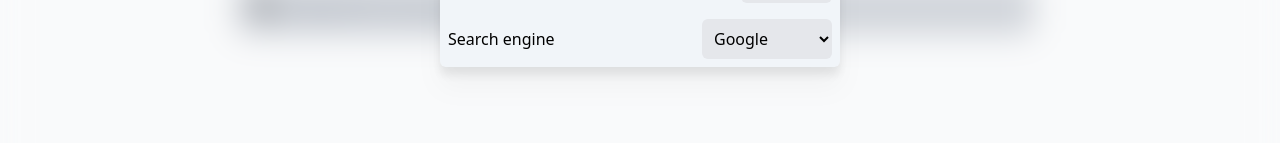
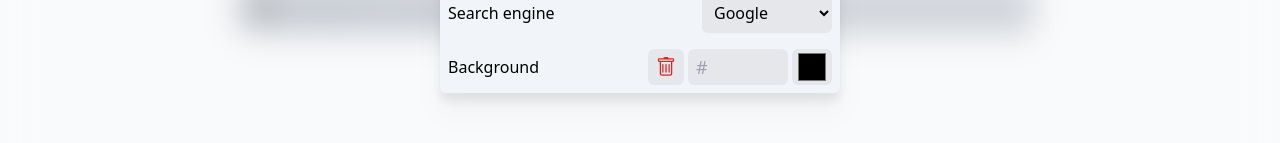
Before and after one commit to chenelias/pound, a React (Create React App) app: page / in a window 1280 px wide. Both pictures are taken after a click on the button 1196 px from the left and 30 px from the top of the page. Shown: the part 416-559 px from the top of the page. Built offline with nearby package versions, Linux system fonts and the light colour scheme.

Commit message:
add backgroundcolor change

```diff
--- a/package.json
+++ b/package.json
@@ -9,6 +9,7 @@
         "@testing-library/user-event": "^13.5.0",
         "eslint-plugin-react-hooks": "^4.6.0",
         "react": "^18.2.0",
+        "react-color": "^2.19.3",
         "react-dom": "^18.2.0",
         "react-icons": "^4.7.1",
         "react-live-clock": "^6.1.0",
--- a/src/App.jsx
+++ b/src/App.jsx
@@ -30,12 +30,15 @@ const App = ({ props }) => {
 
         return [storedValue, setValue]
     }
+    const [background, setbackground] = useLocalStorage('backgroundcolor', '') //* setbackground={setbackground} background = { background }
     const [settingActive, setSettingActive] = useState(false) //* setSettingActive={setSettingActive} settingActive={settingActive}
     const [searchengin, setsearchengin] = useLocalStorage('searchengin', 'google') //* google,duckduckgo // searchengin={searchengin} setsearchengin = { setsearchengin }
 
     return (
         <main className="">
             <SettingMenu
+                setbackground={setbackground}
+                background={background}
                 searchengin={searchengin}
                 setsearchengin={setsearchengin}
                 setSettingActive={setSettingActive}
@@ -43,7 +46,12 @@ const App = ({ props }) => {
             />
             <Header setSettingActive={setSettingActive} settingActive={settingActive} />
             <div></div>
-            <Search searchengin={searchengin} setsearchengin={setsearchengin} />
+            <Search
+                searchengin={searchengin}
+                setbackground={setbackground}
+                background={background}
+                setsearchengin={setsearchengin}
+            />
             <Footer />
         </main>
     )
--- a/src/components/Header.jsx
+++ b/src/components/Header.jsx
@@ -5,14 +5,14 @@ const Header = ({ settingActive, setSettingActive }) => {
         <header className="fixed w-full backdrop-blur-lg py-2 px-5 z-30">
             <div className=" mx-auto max-w-6xl flex">
                 <a href="/">
-                    <h1 className="select-none font-ibm font-bold text-2xl group hover:dark:bg-white hover:bg-black  p-1 text-dark dark:text-white hover:dark:text-black hover:text-white cursor-pointer transition-all">
+                    <h1 className=" outline-none focus:ring-[2px] ring-blue-500 select-none font-ibm font-bold text-2xl group hover:dark:bg-white hover:bg-black  p-1 text-dark dark:text-white hover:dark:text-black hover:text-white cursor-pointer transition-all">
                         <span className="text-3xl ">+</span>Pound
                     </h1>
                 </a>
                 <div className="flex-1"></div>
                 <button
                     onClick={() => setSettingActive(!settingActive)}
-                    className="text-2xl dark:text-white dark:hover:bg-slate-800 active:text-slate-700 utline-none focus:ring-[2px] ring-blue-500 p-2 duration-100 hover:bg-slate-300 rounded-md"
+                    className="text-2xl dark:text-white dark:hover:bg-slate-800 active:text-slate-700 outline-none focus:ring-[4px] ring-blue-500 p-2 duration-100 hover:bg-slate-300 rounded-md"
                 >
                     <AiOutlineSetting />
                 </button>
--- a/src/components/Search.jsx
+++ b/src/components/Search.jsx
@@ -1,8 +1,8 @@
-import React, { useState } from 'react'
+import React, { useState, useEffect } from 'react'
 import { GoSearch } from 'react-icons/go'
 import { BsTrash } from 'react-icons/bs'
 import Clock from 'react-live-clock'
-const search = ({ searchengin }) => {
+const search = ({ searchengin, background }) => {
     const [searchInput, setSearchInput] = useState('')
     function Search(event) {
         if (event.key === 'Enter') {
@@ -16,9 +16,18 @@ const search = ({ searchengin }) => {
         document.querySelector('.searchinput').value = ''
         setSearchInput('')
     }
-
+    useEffect(() => {
+        if (background !== '') {
+            document.querySelector('#searchbody').style.backgroundColor = background
+        } else {
+            document.querySelector('#searchbody').style.backgroundColor = ''
+        }
+    }, [background])
     return (
-        <div className="absolute items-center mx-auto z-10 dark:bg-[#111111] bg-[#f9fafb] dark:text-white text-black h-[100%] w-[100%] justify-center flex">
+        <div
+            id="searchbody"
+            className={`absolute items-center mx-auto z-10 dark:bg-[#111] bg-[#f9fafb] dark:text-white text-black h-[100%] w-[100%] justify-center flex`}
+        >
             <div className="!block">
                 <div className="backdrop-blur-lg rounded-md p-4 items-center mx-auto mb-4">
                     <Clock
@@ -39,7 +48,7 @@ const search = ({ searchengin }) => {
                                 ? `https://www.google.com/search?q=${searchInput}`
                                 : `https://duckduckgo.com/?q=${searchInput}`
                         }
-                        className="text-2xl absolute ml-2 text-black p-2 rounded-md  dark:text-white"
+                        className=" outline-none focus:ring-[2px] ring-blue-500 text-2xl absolute ml-2 text-black p-2 rounded-md  dark:text-white"
                     >
                         <GoSearch />
                     </a>
--- a/src/components/SettingMenu.jsx
+++ b/src/components/SettingMenu.jsx
@@ -1,6 +1,8 @@
 import React, { useState, useEffect } from 'react'
 import { IoClose } from 'react-icons/io5'
-const SettingMenu = ({ settingActive, setSettingActive, setsearchengin, searchengin }) => {
+import { BsTrash } from 'react-icons/bs'
+import { ChromePicker } from 'react-color'
+const SettingMenu = ({ settingActive, setSettingActive, setsearchengin, searchengin, setbackground, background }) => {
     const useLocalStorage = (keyName, defaultValue) => {
         const [storedValue, setStoredValue] = React.useState(() => {
             try {
@@ -60,17 +62,6 @@ const SettingMenu = ({ settingActive, setSettingActive, setsearchengin, searchen
         } else {
         }
     }, [])
-    // function loadsystheme() {
-    //     if (systheme) {
-    //         if (window.matchMedia('(prefers-color-scheme: dark)').matches) {
-    //             setTheme('dark')
-    //         } else {
-    //             setTheme('light')
-    //         }
-    //     } else {
-    //     }
-    // }
-    // window.addEventListener('load', loadsystheme())
     const ColorThemeList = [
         {
             content: 'Light',
@@ -107,6 +98,20 @@ const SettingMenu = ({ settingActive, setSettingActive, setsearchengin, searchen
             setsystheme(false)
             setTheme(select)
         }
+    }
+    useEffect(() => {
+        document.querySelector('#hexinput').value = background
+    }, [background])
+    useEffect(() => {
+        document.querySelector('#browsercolorinput').value = background
+    }, [background])
+    function colorinputonchange(x) {
+        setbackground(x)
+        document.querySelector('#hexinput').value = background
+    }
+    function backgroundcolorclear() {
+        setbackground('')
+        document.querySelector('#hexinput').value = ''
     }
     return (
         <div className={`${settingActive ? 'block' : 'hidden'} transition-all duration-200`}>
@@ -154,6 +159,30 @@ const SettingMenu = ({ settingActive, setSettingActive, setsearchengin, searchen
                                 ))}
                             </select>
                         </div>
+                        <div className="p-2 flex text-md items-center ">
+                            <p>Background</p>
+                            <div className="flex-1" />
+                            <button
+                                onClick={backgroundcolorclear}
+                                className="outline-none focus:ring-2 ring-blue-500 text-xl text-red-600 mx-1 p-2 bg-gray-200 dark:bg-slate-700 rounded-md"
+                            >
+                                <BsTrash />
+                            </button>
+                            <input
+                                type="text"
+                                placeholder="#"
+                                id="hexinput"
+                                onChange={(x) => setbackground(x.target.value)}
+                                className="text-lg outline-none focus:ring-2 ring-blue-500 bg-gray-200 dark:bg-slate-700 px-2 py-1 rounded-md w-[100px]"
+                            />
+                            <input
+                                type="color"
+                                onChange={(x) => colorinputonchange(x.target.value)}
+                                value={background}
+                                id="browsercolorinput"
+                                className="text-lg outline-none focus:ring-2 rounded-md ml-1 bg-gray-200 dark:bg-slate-700 px-1 w-10 h-9"
+                            />
+                        </div>
                     </div>
                 </div>
             </div>
```
Also changed, not shown: 1 other file (tests, documents, lock files or other folders).
